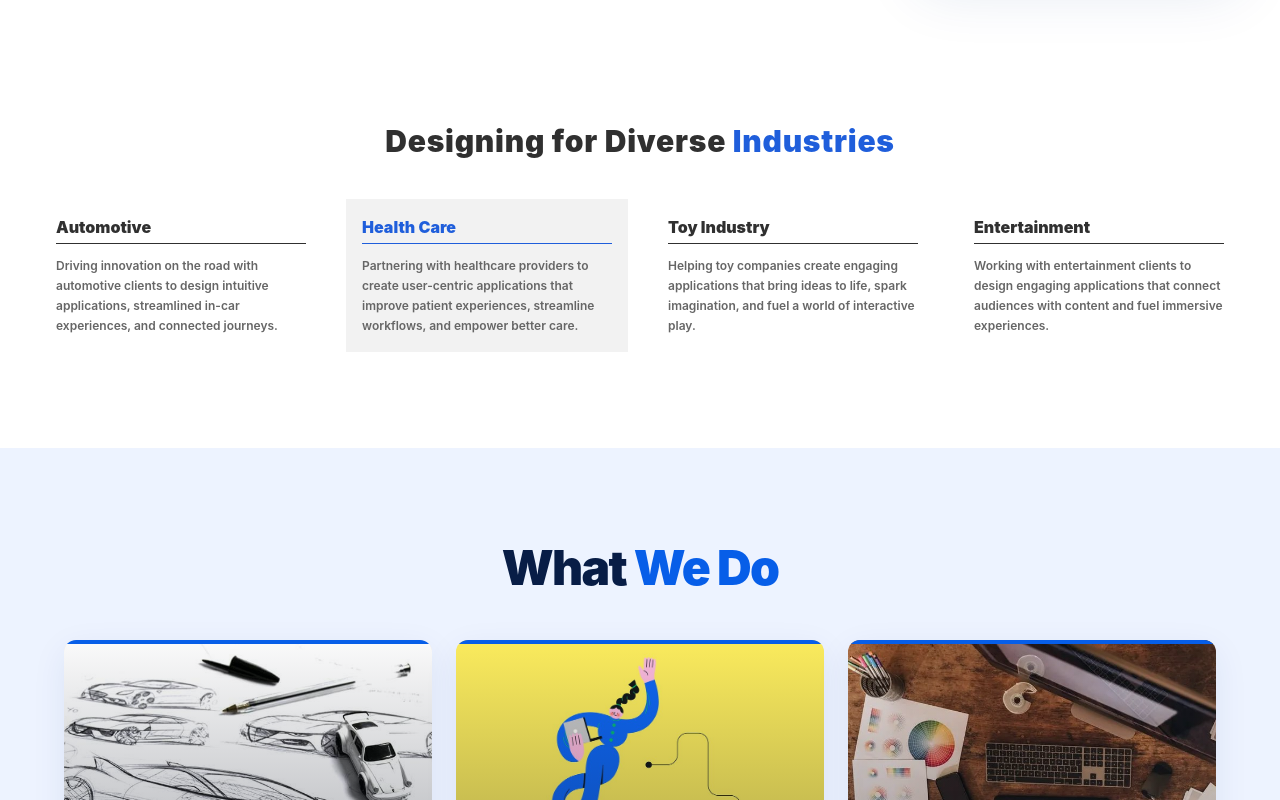
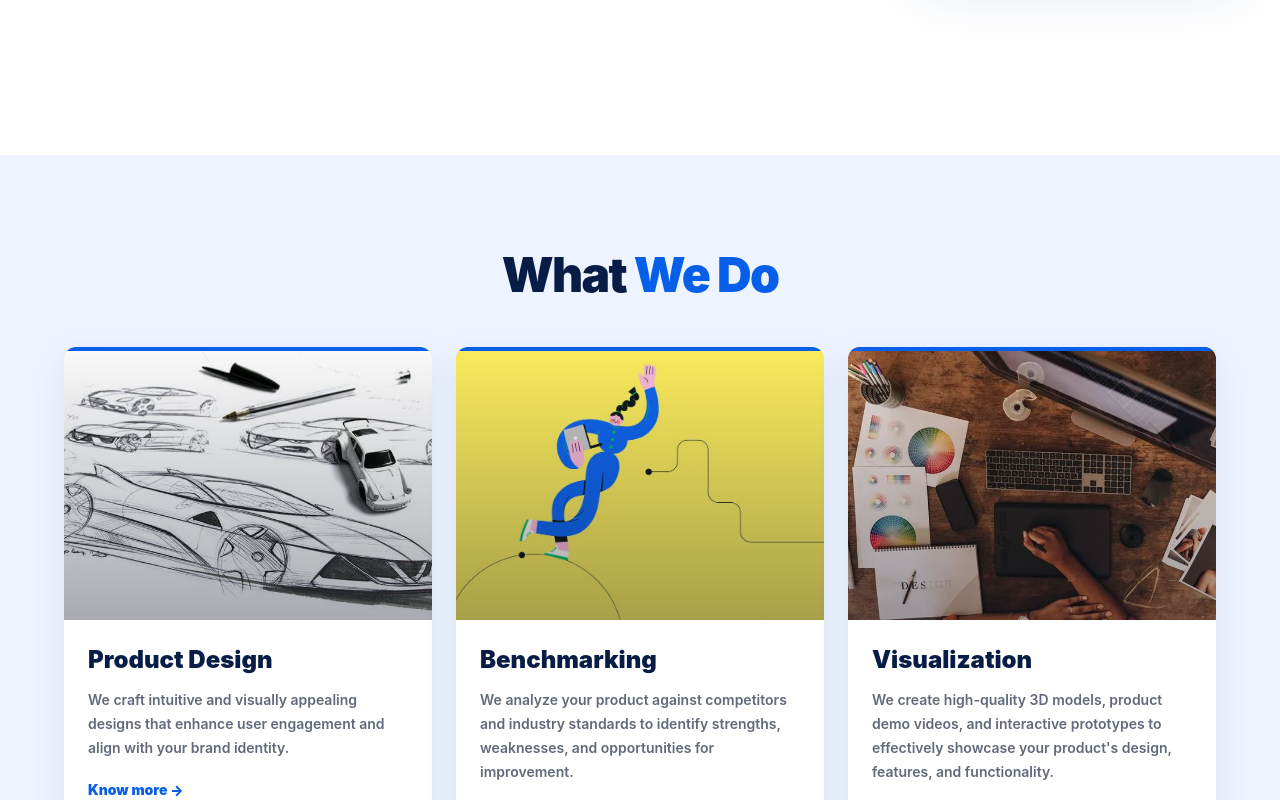
Before and after one commit to Tanzo-em/Kinesysprototypes, a Next.js app: page / in a window 1280 px wide. Shown: the part 2220-3020 px from the top of the page. Built offline with nearby package versions, Linux system fonts and the light colour scheme.

Commit message:
Remove diverse industries subsection

```diff
--- a/app/page.tsx
+++ b/app/page.tsx
@@ -59,26 +59,6 @@ const industries = [
   "Medical Technology",
   "Robotics & Automation",
   "Toys",
-];
-
-const imagineIndustries = [
-  {
-    title: "Automotive",
-    copy: "Driving innovation on the road with automotive clients to design intuitive applications, streamlined in-car experiences, and connected journeys.",
-  },
-  {
-    title: "Health Care",
-    copy: "Partnering with healthcare providers to create user-centric applications that improve patient experiences, streamline workflows, and empower better care.",
-    active: true,
-  },
-  {
-    title: "Toy Industry",
-    copy: "Helping toy companies create engaging applications that bring ideas to life, spark imagination, and fuel a world of interactive play.",
-  },
-  {
-    title: "Entertainment",
-    copy: "Working with entertainment clients to design engaging applications that connect audiences with content and fuel immersive experiences.",
-  },
 ];
 
 const stats = [
@@ -263,33 +243,6 @@ export default function Home() {
       <section id="imagine" className="bg-white py-16 sm:py-24">
         <div className="mx-auto max-w-7xl px-5 sm:px-8 lg:px-10">
           <ImagineProcess />
-
-          <h3 className="font-ui mt-16 text-center text-3xl font-black tracking-wide text-[#303030]">
-            Designing for Diverse <span className="text-[#1f5edb]">Industries</span>
-          </h3>
-          <div className="mt-10 grid gap-6 md:grid-cols-4">
-            {imagineIndustries.map((industry) => (
-              <article
-                key={industry.title}
-                className={`p-4 ${
-                  industry.active ? "bg-[#f2f2f2]" : "bg-white"
-                }`}
-              >
-                <h4
-                  className={`font-ui border-b pb-1 text-base font-black ${
-                    industry.active
-                      ? "border-[#1f5edb] text-[#1f5edb]"
-                      : "border-[#303030] text-[#303030]"
-                  }`}
-                >
-                  {industry.title}
-                </h4>
-                <p className="font-ui mt-3 text-xs font-semibold leading-5 text-[#666]">
-                  {industry.copy}
-                </p>
-              </article>
-            ))}
-          </div>
         </div>
       </section>
 
```
